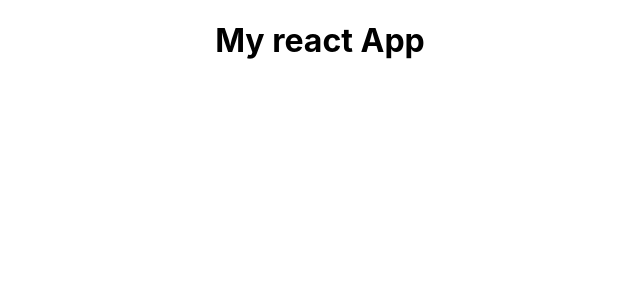
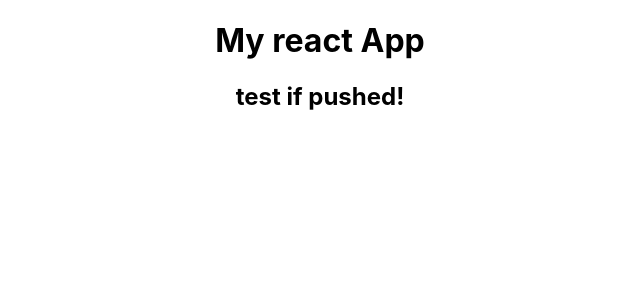
Before and after one commit to carmel785/ReactProject, a React (Create React App) app: page / in a window 1280 px wide. Shown: the top 300 px of the page, without its empty margins (320-960 px from the left). Built offline with nearby package versions, Linux system fonts and the light colour scheme.

Commit message:
start Project

```diff
--- a/src/App.js
+++ b/src/App.js
@@ -5,6 +5,7 @@ function App() {
   return (
     <div className="App">
       <h1>My react App</h1>
+      <h2>test if pushed!</h2>
     </div>
   );
 }
```
